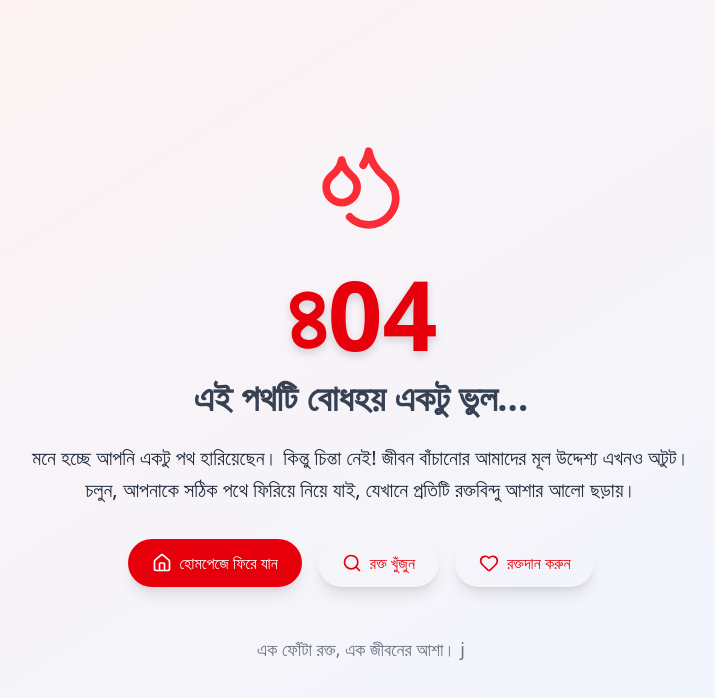
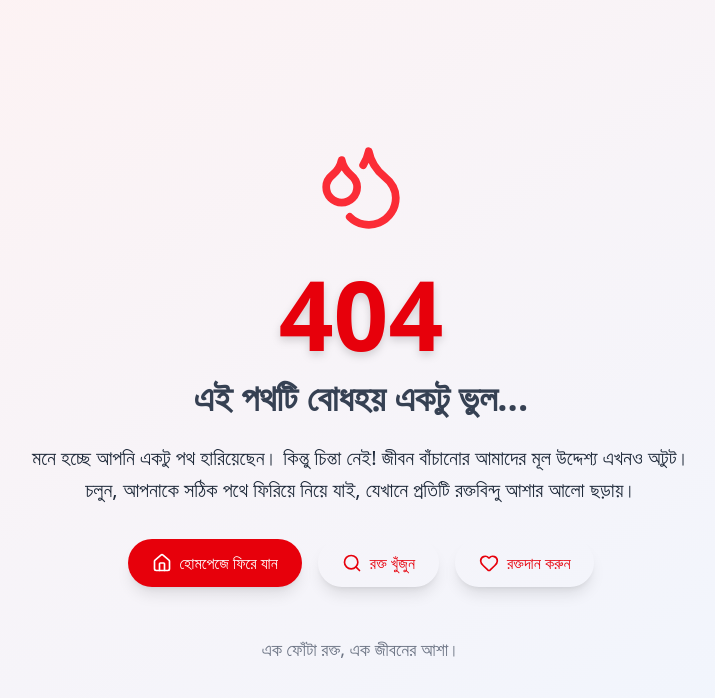
Before and after one commit to RobiulIslam08/Rokto-Share, a React (Vite) app: page /dashboard/profile in a window 1280 px wide. Shown: the top 698 px of the page, without its empty margins (279-994 px from the left). Built offline with nearby package versions, Linux system fonts and the light colour scheme.

Commit message:
sidebar creaet

```diff
--- a/src/pages/ErrorPage.tsx
+++ b/src/pages/ErrorPage.tsx
@@ -28,7 +28,7 @@ const ErrorPage: React.FC = () => {
                 transition={{ delay: 0.3, duration: 0.5 }}
                 className="text-6xl md:text-8xl font-extrabold text-red-600 mb-4 drop-shadow-lg"
             >
-                ৪04
+                404
             </motion.h1>
 
             <motion.h2
@@ -64,7 +64,7 @@ const ErrorPage: React.FC = () => {
                     animate={{ opacity: 1, scale: 1 }}
                     transition={{ delay: 1.1, duration: 0.3 }}
                 >
-                    <Link to="/find-blood-donner" className="btn btn-outline border-red-600 text-red-600 hover:bg-red-50 flex items-center justify-center px-6 py-3 rounded-full shadow-lg transition-all duration-300">
+                    <Link to="/find-blood-donner-page" className="btn btn-outline border-red-600 text-red-600 hover:bg-red-50 flex items-center justify-center px-6 py-3 rounded-full shadow-lg transition-all duration-300">
                         <Search className="mr-2 w-5 h-5" /> রক্ত খুঁজুন
                     </Link>
                 </motion.div>
@@ -73,7 +73,7 @@ const ErrorPage: React.FC = () => {
                     animate={{ opacity: 1, scale: 1 }}
                     transition={{ delay: 1.3, duration: 0.3 }}
                 >
-                    <Link to="/become-a-donor" className="btn btn-outline border-red-600 text-red-600 hover:bg-red-50 flex items-center justify-center px-6 py-3 rounded-full shadow-lg transition-all duration-300">
+                    <Link to="/become-a-donor-page" className="btn btn-outline border-red-600 text-red-600 hover:bg-red-50 flex items-center justify-center px-6 py-3 rounded-full shadow-lg transition-all duration-300">
                         <Heart className="mr-2 w-5 h-5" /> রক্তদান করুন
                     </Link>
                 </motion.div>
@@ -85,7 +85,7 @@ const ErrorPage: React.FC = () => {
                 transition={{ delay: 1.5, duration: 0.5 }}
                 className="text-md md:text-lg font-light text-gray-500"
             >
-                এক ফোঁটা রক্ত, এক জীবনের আশা। j
+                এক ফোঁটা রক্ত, এক জীবনের আশা।
             </motion.p>
         </motion.div>
     );
--- a/src/pages/dashboard/AdminDashboardPage.tsx
+++ b/src/pages/dashboard/AdminDashboardPage.tsx
@@ -271,7 +271,7 @@ export const  AdminDashboardPage = () =>{
               </div>
               <div>
                 <h1 className="text-lg md:text-2xl font-bold bg-gradient-to-r from-red-600 to-red-500 bg-clip-text text-transparent">
-                  BloodConnect Admin
+                  RoktoShare Admin
                 </h1>
                 <p className="text-xs text-muted-foreground font-medium hidden md:block">
                   System Administration Panel
@@ -399,7 +399,7 @@ export const  AdminDashboardPage = () =>{
         {/* Overlay for mobile */}
         {sidebarOpen && (
           <div
-            className="fixed inset-0 bg-black bg-opacity-50 z-30 md:hidden"
+            className="fixed inset-0 bg-[#cccccc]  z-30 md:hidden"
             onClick={() => setSidebarOpen(false)}
           />
         )}
--- a/src/pages/dashboard/UserDonorDashboardPage.tsx
+++ b/src/pages/dashboard/UserDonorDashboardPage.tsx
@@ -384,7 +384,7 @@ export  const UserDonorDashboardPage =  () => {
 
         {/* Overlay for mobile */}
         {sidebarOpen && (
-          <div className="fixed inset-0 bg-black bg-opacity-50 z-30 md:hidden" onClick={() => setSidebarOpen(false)} />
+          <div className="fixed inset-0 bg-[#cccccc] bg-opacity-50 z-30 md:hidden" onClick={() => setSidebarOpen(false)} />
         )}
 
         {/* Main Content */}
```
